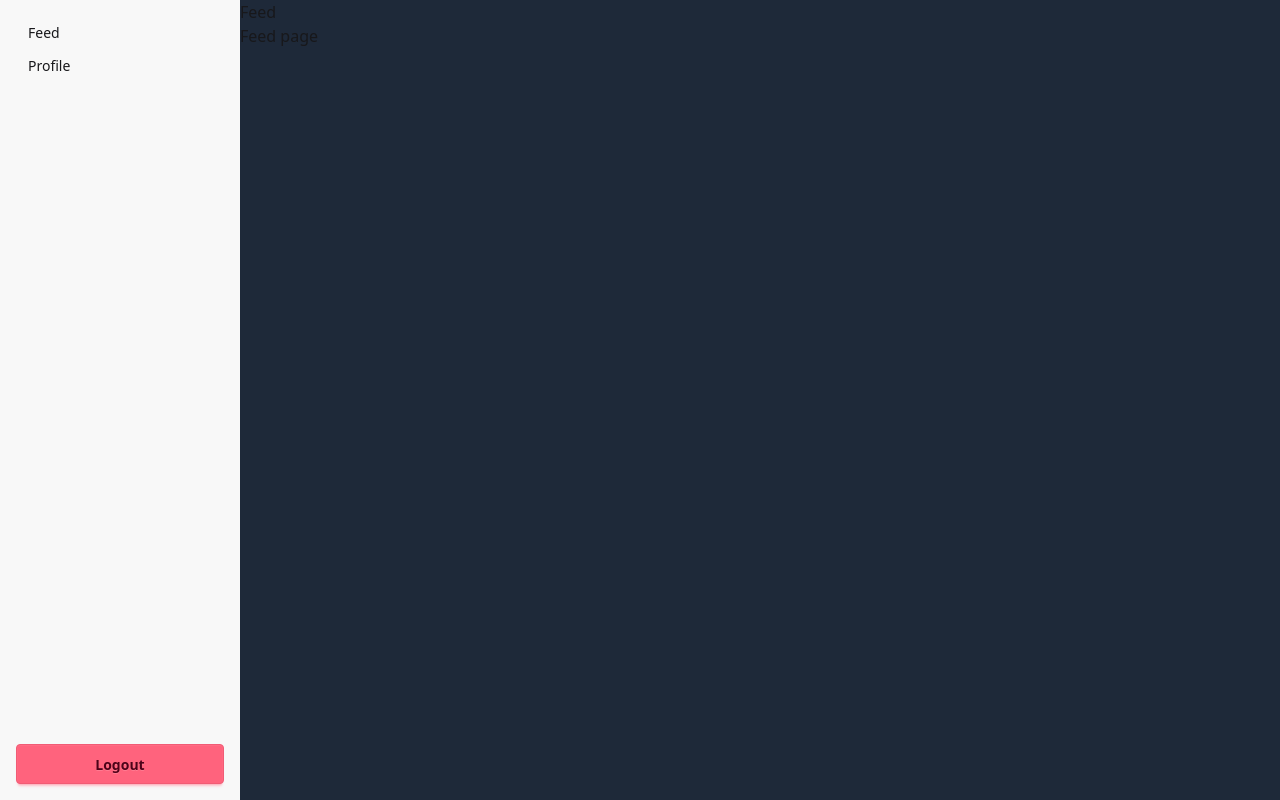
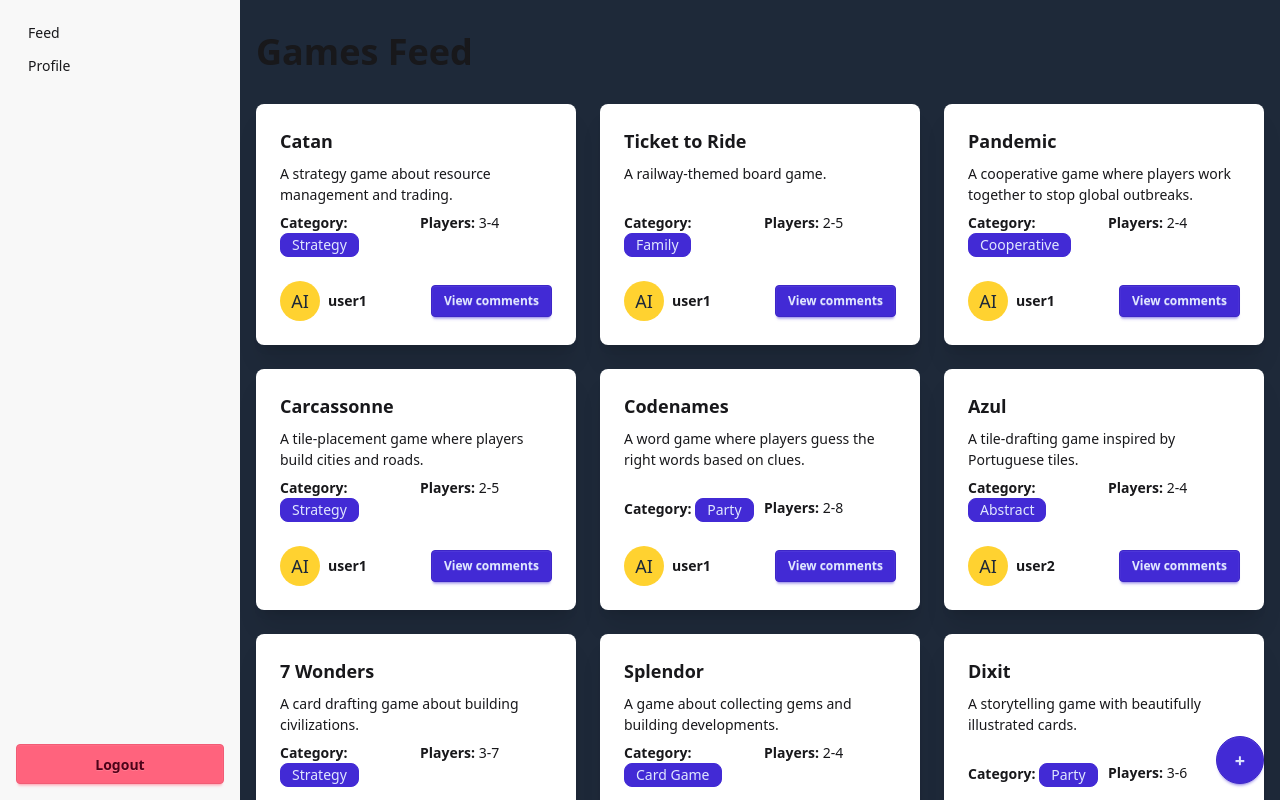
Before and after one commit to Kelocoes/dmi-20252, a React (Vite) app: page /dmi/feed in a window 1280 px wide. Shown: the top 800 px of the page. Built offline with nearby package versions, Linux system fonts and the light colour scheme.

Commit message:
Finishing mocked page

```diff
--- /dev/null
+++ b/src/components/CreateGame.tsx
@@ -0,0 +1,91 @@
+import { useRef, type FormEvent } from "react";
+
+interface CreateGameProps {
+    onClose: () => void;
+}
+
+export default function CreateGame({ onClose }: CreateGameProps) {
+    const formRef = useRef<HTMLFormElement>(null);
+
+    const categories = ["Strategy", "Family", "Cooperative", "Party", "Abstract", "Card Game"];
+
+    const handleSubmit = (e: FormEvent) => {
+        e.preventDefault();
+        const formData = new FormData(formRef.current!);
+        const dataObj = {
+            name: formData.get("name"),
+            description: formData.get("description"),
+            min_players: Number(formData.get("min_players")),
+            max_players: Number(formData.get("max_players")),
+            category: formData.get("category"),
+        };
+        console.info("Game Data:", dataObj);
+        // TODO: Llamar al servicio para crear el juego
+        onClose();
+    };
+
+    return (
+        <div>
+            <h3 className="font-bold text-2xl mb-4">Registrar Nuevo Juego</h3>
+            <p className="text-sm text-base-content/60 mb-6">Completa la información del juego que deseas registrar</p>
+
+            <form ref={formRef} onSubmit={handleSubmit}>
+                <div className="form-control mb-4">
+                    <label className="label">
+                        <span className="label-text">Nombre del juego</span>
+                    </label>
+                    <input type="text" name="name" placeholder="Ej: Catan, Monopoly, Chess..." className="input input-bordered w-full" required />
+                </div>
+
+                <div className="form-control mb-4">
+                    <label className="label">
+                        <span className="label-text">Descripción</span>
+                    </label>
+                    <textarea name="description" placeholder="Describe el juego, sus mecánicas, objetivo..." className="textarea textarea-bordered h-24 w-full" required />
+                </div>
+
+                <div className="grid grid-cols-2 gap-4 mb-4">
+                    <div className="form-control">
+                        <label className="label">
+                            <span className="label-text">Jugadores mínimo</span>
+                        </label>
+                        <input type="number" name="min_players" placeholder="1" min="1" className="input input-bordered w-full" required />
+                    </div>
+
+                    <div className="form-control">
+                        <label className="label">
+                            <span className="label-text">Jugadores máximo</span>
+                        </label>
+                        <input type="number" name="max_players" placeholder="4" min="1" className="input input-bordered w-full" required />
+                    </div>
+                </div>
+
+                <div className="form-control mb-6">
+                    <label className="label">
+                        <span className="label-text">Categoría</span>
+                    </label>
+                    <select name="category" className="select select-bordered w-full" required>
+                        <option value="" disabled selected>
+                            Selecciona una categoría
+                        </option>
+                        {categories.map((category) => (
+                            <option key={category} value={category}>
+                                {category}
+                            </option>
+                        ))}
+                    </select>
+                </div>
+
+                <div className="modal-action">
+                    <button type="button" className="btn btn-ghost" onClick={onClose}>
+                        Cancelar
+                    </button>
+                    <button type="submit" className="btn btn-primary">
+                        Registrar Juego
+                    </button>
+                </div>
+            </form>
+            <div className="modal-backdrop" onClick={onClose}></div>
+        </div>
+    );
+}
--- /dev/null
+++ b/src/components/FloatingActionButton.tsx
@@ -0,0 +1,16 @@
+import React from "react";
+
+interface FloatingActionButtonProps {
+    mainIcon?: string;
+    onClick?: () => void;
+}
+
+const FloatingActionButton: React.FC<FloatingActionButtonProps> = ({ mainIcon = "F", onClick }) => {
+    return (
+        <button className="btn btn-lg btn-circle btn-primary fixed bottom-4 right-4" onClick={onClick}>
+            {mainIcon}
+        </button>
+    );
+};
+
+export default FloatingActionButton;
--- /dev/null
+++ b/src/components/GameCard.tsx
@@ -0,0 +1,37 @@
+import type { Game } from "../types/game";
+
+interface GameCardProps {
+    game: Game;
+}
+
+export default function GameCard({ game }: GameCardProps) {
+    return (
+        <div className="card bg-base-100 shadow-xl">
+            <div className="card-body">
+                <h2 className="card-title">{game.name}</h2>
+                <p>{game.description}</p>
+                <div className="grid grid-cols-2 gap-2 text-sm">
+                    <div>
+                        <span className="font-semibold">Category:</span> <span className="badge badge-primary">{game.category}</span>
+                    </div>
+                    <div>
+                        <span className="font-semibold">Players:</span> {game.min_players}-{game.max_players}
+                    </div>
+                </div>
+                <div className="card-actions justify-between items-center mt-4">
+                    <div className="flex items-center gap-2">
+                        <div className="avatar avatar-placeholder">
+                            <div className="bg-amber-300 text-gray-800 w-10 rounded-full">
+                                <span className="text-lg">AI</span>
+                            </div>
+                        </div>
+                        <div className="text-sm">
+                            <p className="font-semibold">{game.created_by.username}</p>
+                        </div>
+                    </div>
+                    <button className="btn btn-primary btn-sm">View comments</button>
+                </div>
+            </div>
+        </div>
+    );
+}
--- a/src/pages/Feed.tsx
+++ b/src/pages/Feed.tsx
@@ -1,8 +1,57 @@
+import { useEffect, useState } from "react";
+
+import GameCard from "../components/GameCard";
+import gameService from "../services/gameService";
+import type { Game } from "../types/game";
+import FloatingActionButton from "../components/FloatingActionButton";
+import CreateGame from "../components/CreateGame";
+
 export default function Feed() {
+    const [games, setGames] = useState<Game[]>([]);
+    const [loading, setLoading] = useState(true);
+    const [modalOpen, setModalOpen] = useState(false);
+
+    const fetchGames = async () => {
+        try {
+            const data = await gameService.getAll();
+            setGames(data);
+        } catch (error) {
+            console.error("Error fetching games:", error);
+        } finally {
+            setLoading(false);
+        }
+    };
+
+    useEffect(() => {
+        if (!modalOpen) {
+            fetchGames();
+        }
+    }, [modalOpen]);
+
+    if (loading) {
+        return (
+            <div className="flex justify-center items-center min-h-screen">
+                <span className="loading loading-spinner loading-lg"></span>
+            </div>
+        );
+    }
+
     return (
-        <div>
-            <h1>Feed</h1>
-            <p>Feed page</p>
+        <div className="container mx-auto px-4 py-8">
+            <h1 className="text-4xl font-bold mb-8">Games Feed</h1>
+            <div className="grid grid-cols-1 md:grid-cols-2 lg:grid-cols-3 gap-6">
+                {games.map((game) => (
+                    <GameCard key={game.id} game={game} />
+                ))}
+            </div>
+            {modalOpen && (
+                <dialog id="my_modal" className="modal modal-open">
+                    <div className="modal-box">
+                        <CreateGame onClose={() => setModalOpen(false)} />
+                    </div>
+                </dialog>
+            )}
+            <FloatingActionButton mainIcon="+" onClick={() => setModalOpen(true)} />
         </div>
     );
 }
```
